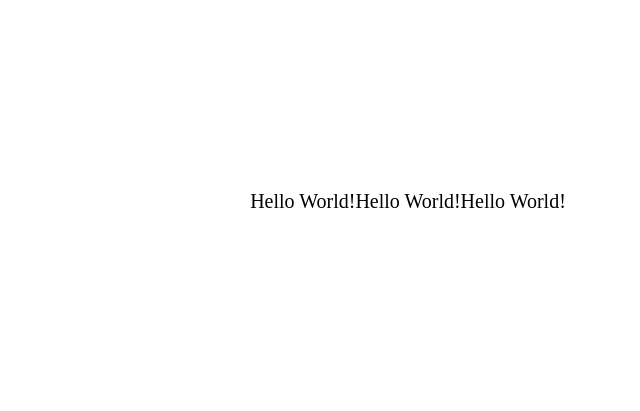
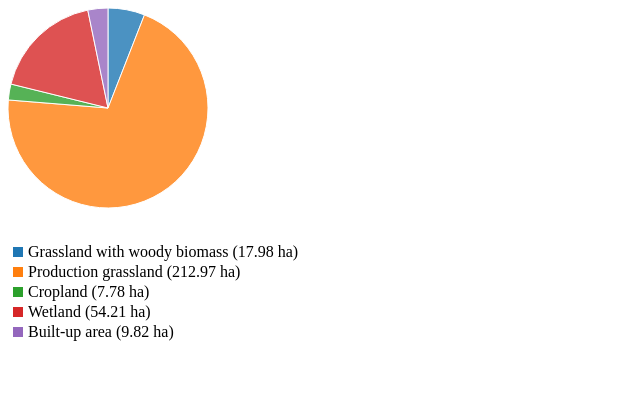
Before and after one commit to enviroaccounts/Release, a Flask app: page / in a window 1280 px wide. Shown: the top 411 px of the page, without its empty margins (0-640 px from the left). Run offline with Flask 3, Linux system fonts and the light colour scheme; parts of the project's set-up code (start-up, migrations or seed data) failed here and were passed over; some libraries are stand-ins or nearby versions.

Commit message:
requirements.txt updated

```diff
--- a/main.py
+++ b/main.py
@@ -1,11 +1,31 @@
 from flask import Flask, render_template
+import pandas as pd
 
 
 app = Flask(__name__)
+
+# Reading data
+data_LUC = pd.read_excel("static/data/Template_LandUseChange.xlsx")
+# print("data_LUC",data_LUC)
+column_names = data_LUC.iloc[31, 2:9]  # C32 to I32
+column_values = data_LUC.iloc[56, 2:9]  # C57 to I57
+print("column_names",column_names)
+PRINT("column_VALUES",column_values)
+
 
 @app.route('/')
 def index():
     return render_template('index.html')
 
+# @app.route('/get_chart_data')
+# def get_chart_data():
+#     # Preparing data for D3.js
+#     chart_data = []
+#     for _, row in data_df.iterrows():
+#         data_instance = {'name': row['category'], 'value': row['value']}
+#         chart_data.append(data_instance)
+
+#     return jsonify(chart_data)
+
 if __name__ == '__main__':
     app.run(debug=True)
--- a/requirements.txt
+++ b/requirements.txt
@@ -10,3 +10,4 @@ python-dateutil
 pytz
 six
 Werkzeug
+openpyxl
--- a/templates/index.html
+++ b/templates/index.html
@@ -2,29 +2,159 @@
 <html>
 <head>
     <title>Hello World with D3.js</title>
-    <script src="https://d3js.org/d3.v7.min.js"></script>
+    <script src="https://d3js.org/d3.v4.min.js"></script>
+    <link href="{{ url_for('static', filename='css/styles.css') }}" rel="stylesheet">
 </head>
 <body>
-    <div id="canvas"></div>
+    <div id="chart"></div>
+    <script>
+        var data = [
+        {name: "Grassland with woody biomass", value: 17.98},
+        {name: "Production grassland", value: 212.97},
+        {name: "Cropland", value: 7.78},
+        {name: "Wetland", value: 54.21},
+        {name: "Built-up area", value: 9.82}
+    ];
 
-    <script>
-    // Set the dimensions for the canvas
-    var width = 800, height = 400;
+     // Calculate the total
+     var total = data.reduce((acc, cur) => acc + cur.value, 0);
 
-    // Create an SVG element
-    var svg = d3.select("#canvas").append("svg")
-                .attr("width", width)
-                .attr("height", height);
+     var width = 200;
+     var height = 200;
+     var opacity = .8;
+     var opacityHover = 1;
+     var otherOpacityOnHover = .8;
+     var tooltipMargin = 13;
+     var chart = "#chart";
 
-    // Add text to the SVG
-    svg.append("text")
+     var radius = Math.min(width, height) / 2;
+     var color = d3.scaleOrdinal(d3.schemeCategory10);
 
+     var svg = d3.select(chart)
+         .append('svg')
+         .attr('class', 'pie')
+         .attr('width', width)
+         .attr('height', height);
 
-    .attr("x", width / 2)
-    .attr("y", height / 2)
-    .attr("text-anchor", "middle")
-    .style("font-size", "20px")
-    .text("Hello World!Hello World!Hello World!");
-    </script>
+    // Add title text
+    //svg.append("text")
+    //.attr("x", width / 2)
+    //.attr("y", 20) // Adjust this value to position the text
+    //.attr("text-anchor", "middle")
+    //.style("font-size", "12px")
+    //.style("text-decoration", "underline")
+    //.text("Between 1990 and 2016, 300ha of forest land were converted to:");
+
+     var g = svg.append('g')
+         .attr('transform', 'translate(' + (width / 2) + ',' + (height / 2) + ')');
+
+     var arc = d3.arc()
+         .innerRadius(0)
+         .outerRadius(radius);
+
+     var pie = d3.pie()
+         .value(function(d) { return d.value; })
+         .sort(null);
+
+     var path = g.selectAll('path')
+         .data(pie(data))
+         .enter()
+         .append("g")
+         .append('path')
+         .attr('d', arc)
+         .attr('fill', (d, i) => color(i))
+         .style('opacity', opacity)
+         .style('stroke', 'white')
+         .on("mouseover", function(d) {
+             var percent = Math.round(1000 * d.data.value / total) / 10; // Round to one decimal place
+             d3.selectAll('path')
+                 .style("opacity", otherOpacityOnHover);
+             d3.select(this)
+                 .style("opacity", opacityHover);
+
+             let g = d3.select("svg")
+                 .style("cursor", "pointer")
+                 .append("g")
+                 .attr("class", "tooltip")
+                 .style("opacity", 0);
+
+             g.append("text")
+                 .attr("class", "name-text")
+                 .text(`${d.data.name},(${percent}%)`) // Display name, value, and percentage
+                 .attr('text-anchor', 'middle');
+
+             let text = g.select("text");
+             let bbox = text.node().getBBox();
+             g.insert("rect", "text")
+                 .attr("x", bbox.x - 5)
+                 .attr("y", bbox.y - 5)
+                 .attr("width", bbox.width + 10)
+                 .attr("height", bbox.height + 10)
+                 .style("fill", "white")
+                 .style("opacity", 0.75);
+         })
+    .on("mousemove", function(d) {
+            let mousePosition = d3.mouse(this);
+            let x = mousePosition[0] + width/2;
+            let y = mousePosition[1] + height/2 - tooltipMargin;
+
+            let text = d3.select('.tooltip text');
+            let bbox = text.node().getBBox();
+            if(x - bbox.width/2 < 0) {
+            x = bbox.width/2;
+            }
+            else if(width - x - bbox.width/2 < 0) {
+            x = width - bbox.width/2;
+            }
+
+            if(y - bbox.height/2 < 0) {
+            y = bbox.height + tooltipMargin * 2;
+            }
+            else if(height - y - bbox.height/2 < 0) {
+            y = height - bbox.height/2;
+            }
+
+            d3.select('.tooltip')
+            .style("opacity", 1)
+            .attr('transform',`translate(${x}, ${y})`);
+        })
+    .on("mouseout", function(d) {
+        d3.select("svg")
+            .style("cursor", "none")
+            .select(".tooltip").remove();
+        d3.selectAll('path')
+            .style("opacity", opacity);
+        })
+    .on("touchstart", function(d) {
+        d3.select("svg")
+            .style("cursor", "none");
+    })
+    .each(function(d, i) { this._current = i; });
+
+    let legend = d3.select("#chart").append('div')
+        .attr('class', 'legend')
+        .style('margin-top', '30px');
+
+    let keys = legend.selectAll('.key')
+        .data(data)
+        .enter().append('div')
+        .attr('class', 'key')
+        .style('display', 'flex')
+        .style('align-items', 'center')
+        .style('margin-right', '20px');
+
+        keys.append('div')
+        .attr('class', 'symbol')
+        .style('height', '10px')
+        .style('width', '10px')
+        .style('margin', '5px 5px')
+        .style('background-color', (d, i) => color(i));
+
+        keys.append('div')
+        .attr('class', 'name')
+        .text(d => `${d.name} (${d.value} ha)`);
+
+        keys.exit().remove();
+  </script>
 </body>
 </html>
```
Also changed, not shown: static/css/style.css (added, +27 -0 lines), .codesandbox/tasks.json, .codesandbox/template.json, .devcontainer/devcontainer.json, 2 other files.
